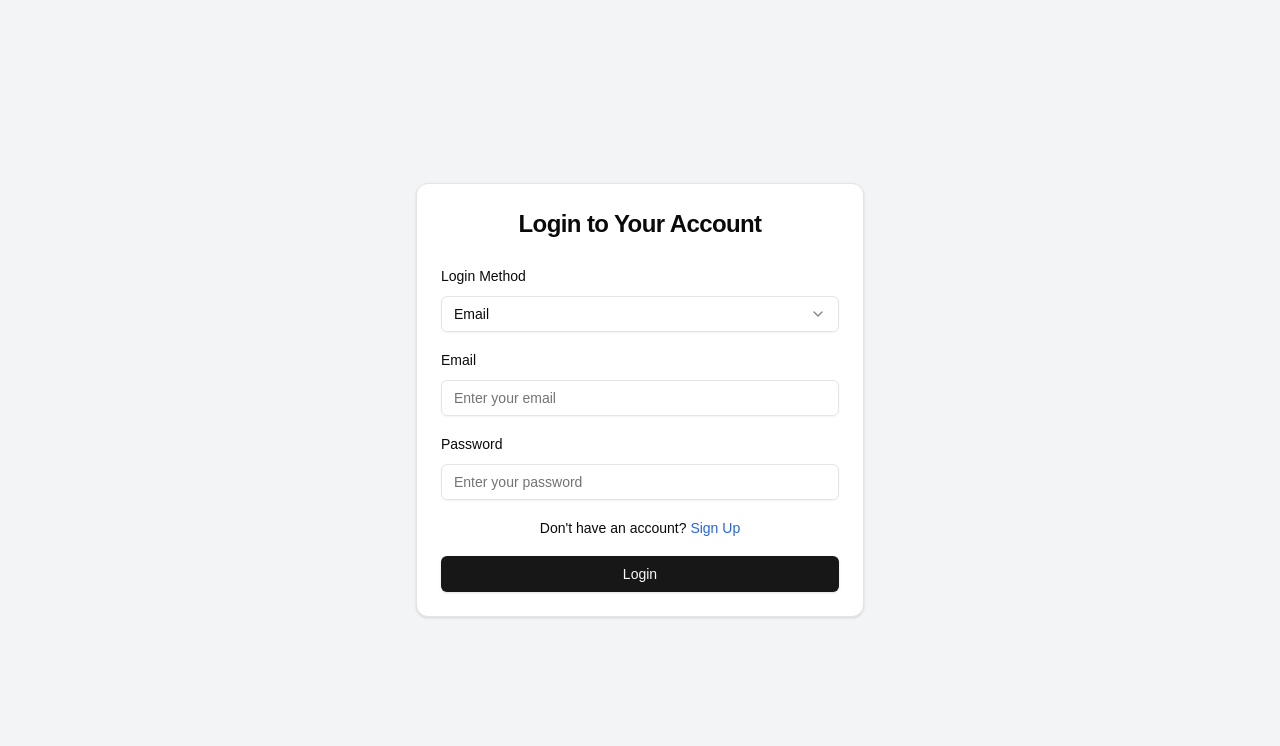
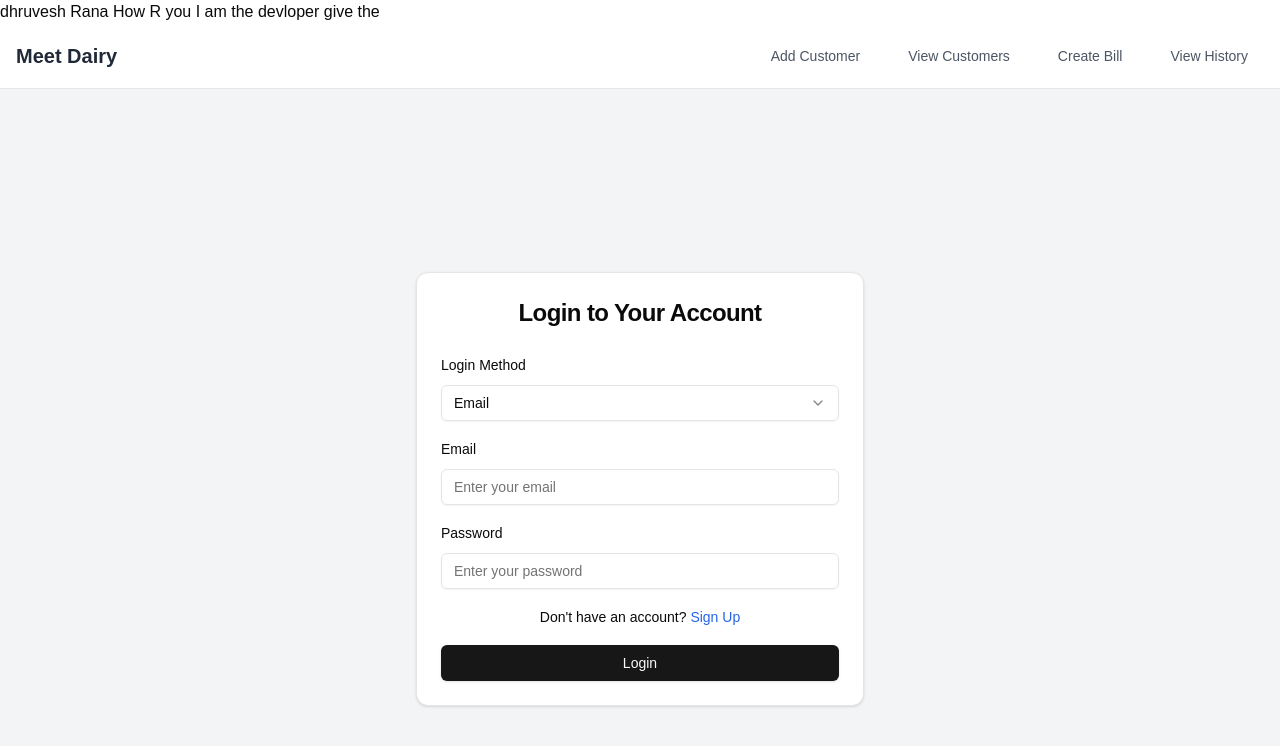
Before and after one commit to dhruveshrana22/dairy_management_by_demo, a Next.js app: page / in a window 1280 px wide. Shown: the top 746 px of the page. Built offline with nearby package versions, Linux system fonts and the light colour scheme.

Commit message:
add the branch

```diff
--- a/src/app/page.tsx
+++ b/src/app/page.tsx
@@ -1,8 +1,11 @@
+import Header from '@/components/Header/Header';
 import LoginForm from '@/components/singinCompoents/LoginForm';
 
 export default function Home() {
   return (
     <>
+      <div>dhruvesh Rana How R you I am the devloper give the</div>
+      <Header />
       <LoginForm />
     </>
   );
```
